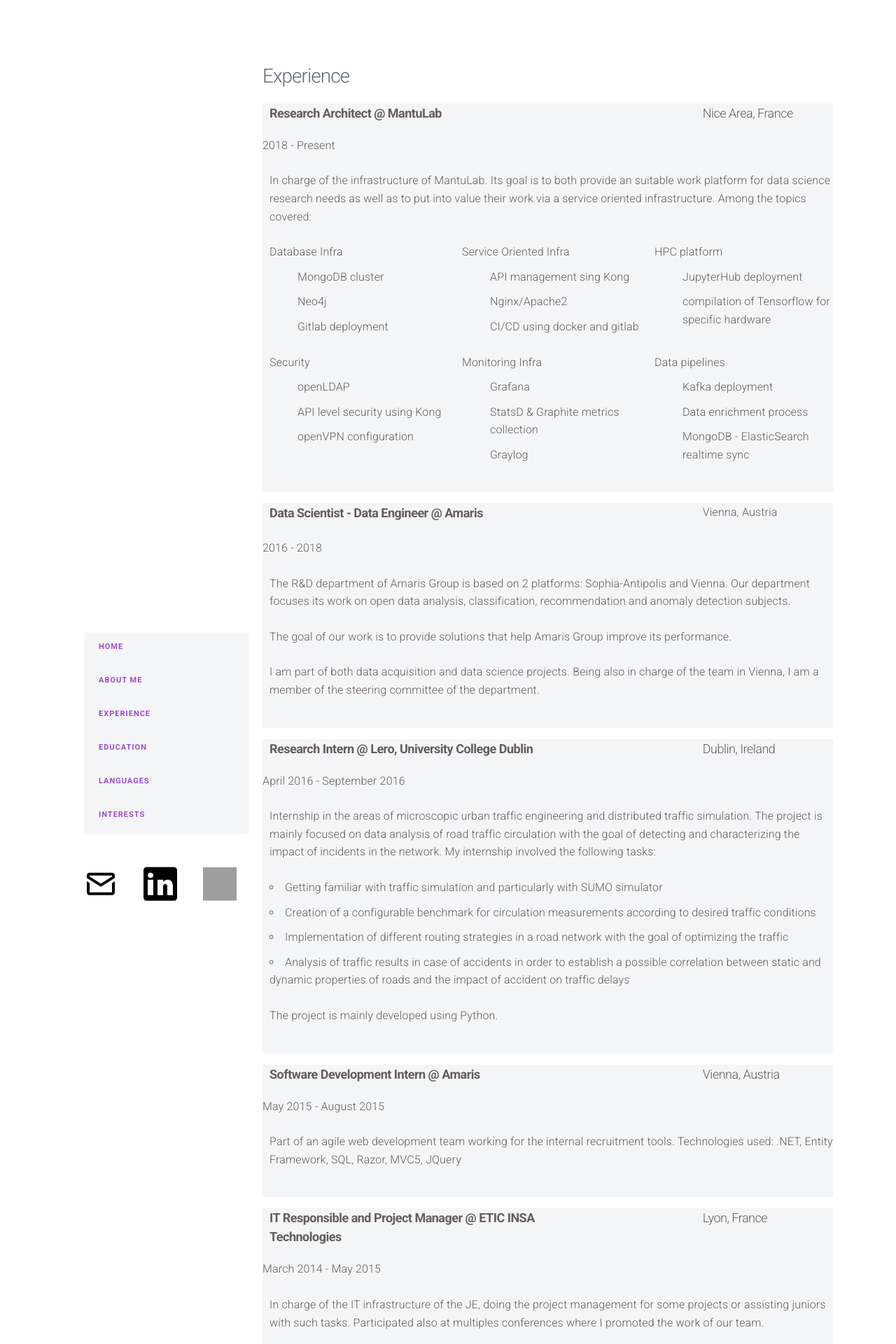
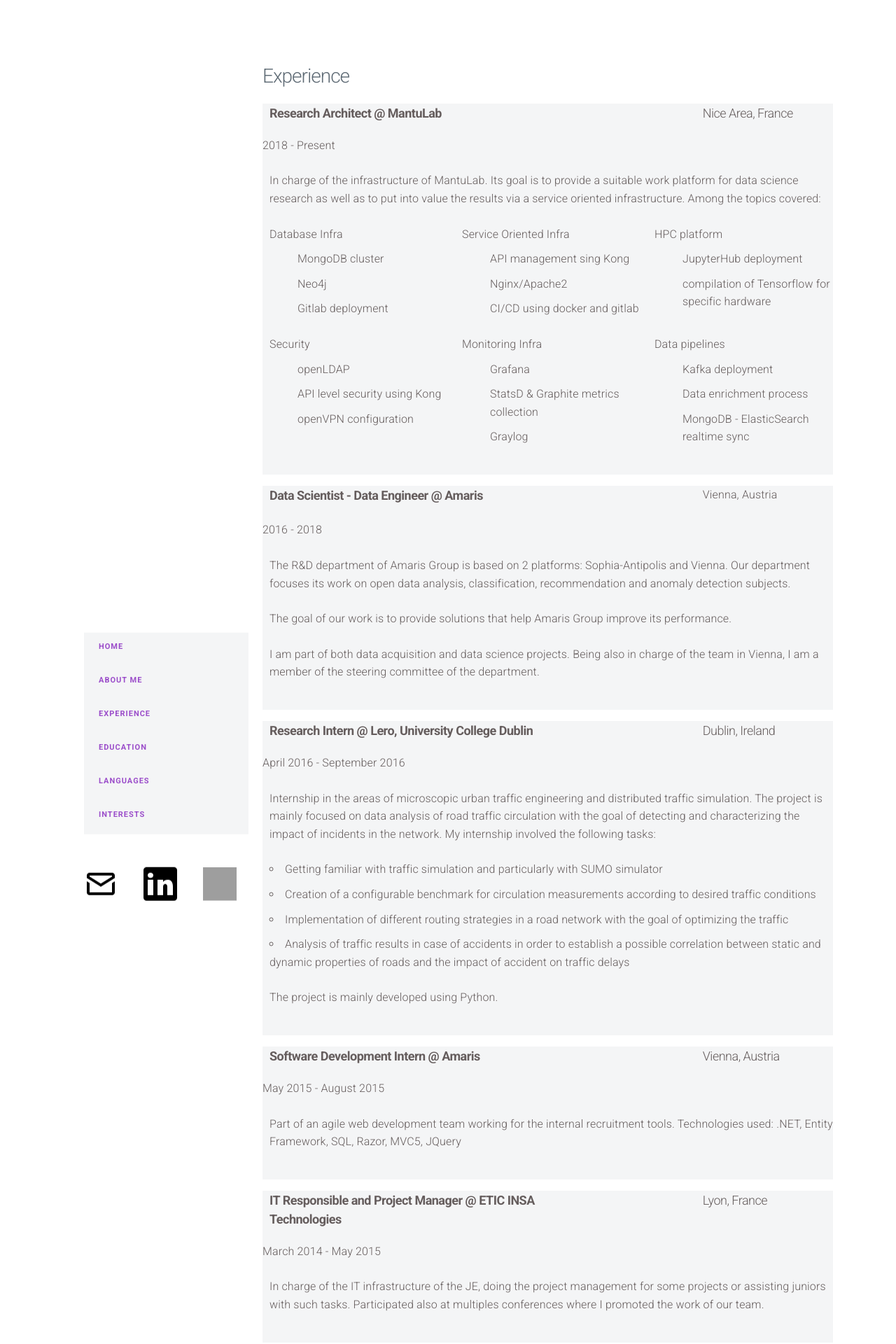
Before and after one commit to lcapatina/personal-website, a Jekyll site: the page built from index.html, in a window 1280 px wide. Shown: the part 1401-3321 px from the top of the page at 70% size. Built offline with Jekyll 4.4.1, drawn with Linux system fonts in a browser that asks for light colours; nearby versions of some CDN libraries; grey boxes are pictures that could not be loaded.

Commit message:
final formulation

```diff
--- a/_includes/experience.html
+++ b/_includes/experience.html
@@ -16,9 +16,9 @@
         </div>
         <div class="row">
             <div class="column">
-            <p>In charge of the infrastructure of MantuLab. Its goal is to both provide an suitable
-                work platform for data science research needs as well as to put into value their
-                work via a service oriented infrastructure.
+            <p>In charge of the infrastructure of MantuLab. Its goal is to provide a suitable
+                work platform for data science research as well as to put into value the results
+                via a service oriented infrastructure.
                 Among the topics covered: </p>
                 <div class="row">
                     <div class="column column-33">
```
